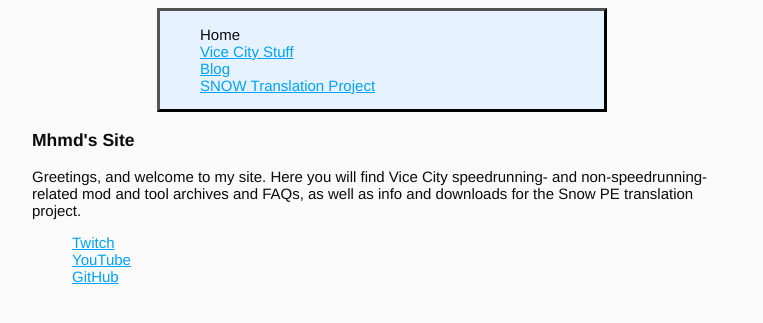
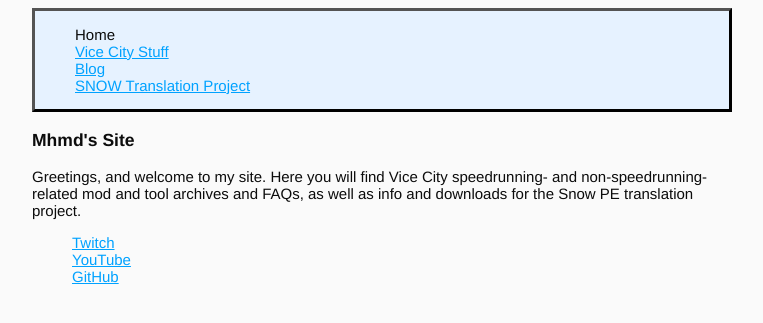
Before and after one commit to MhmdFVC/MhmdFVC.github.io, a PHP site: page / in a window 1280 px wide. Shown: the top 323 px of the page, without its empty margins (258-1021 px from the left). Run offline with PHP 8.4, Linux system fonts and the light colour scheme.

Commit message:
Navbar 100% so it's not weird when it floats

```diff
--- a/style.css
+++ b/style.css
@@ -17,7 +17,7 @@ nav {
   border-color: grey;
 }
 .navbar {
-  max-width:450px;
+  max-width:100%;
   margin-left:auto;
   margin-right:auto;
   top: 0;
```
